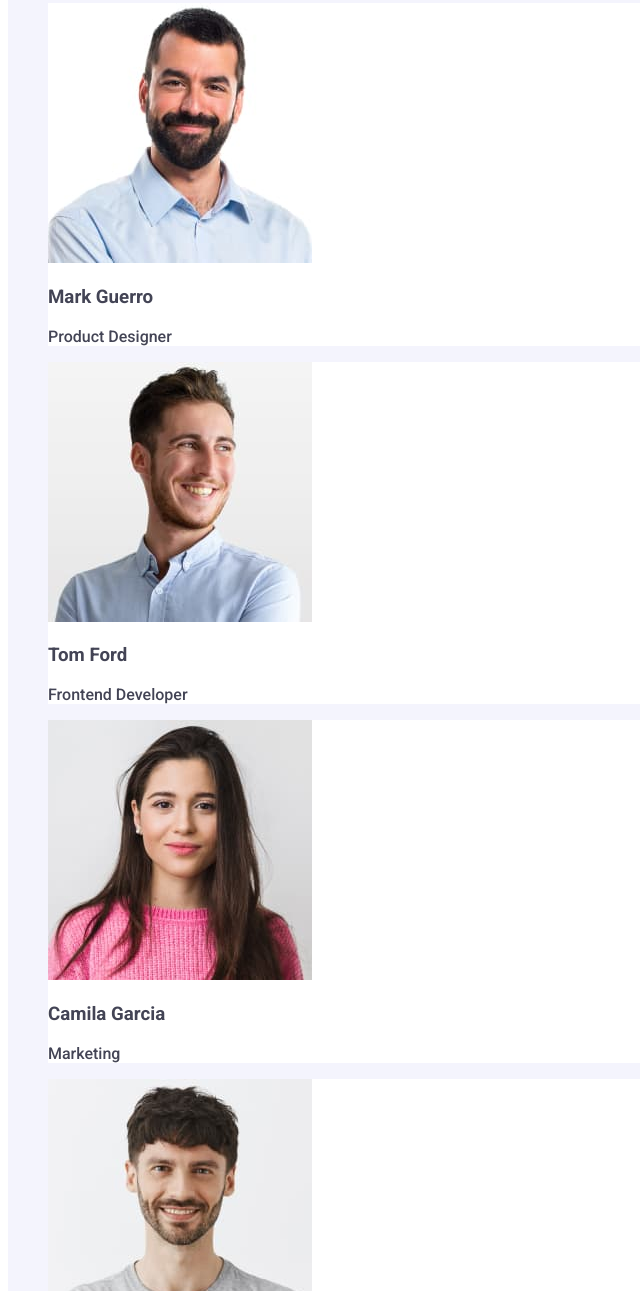
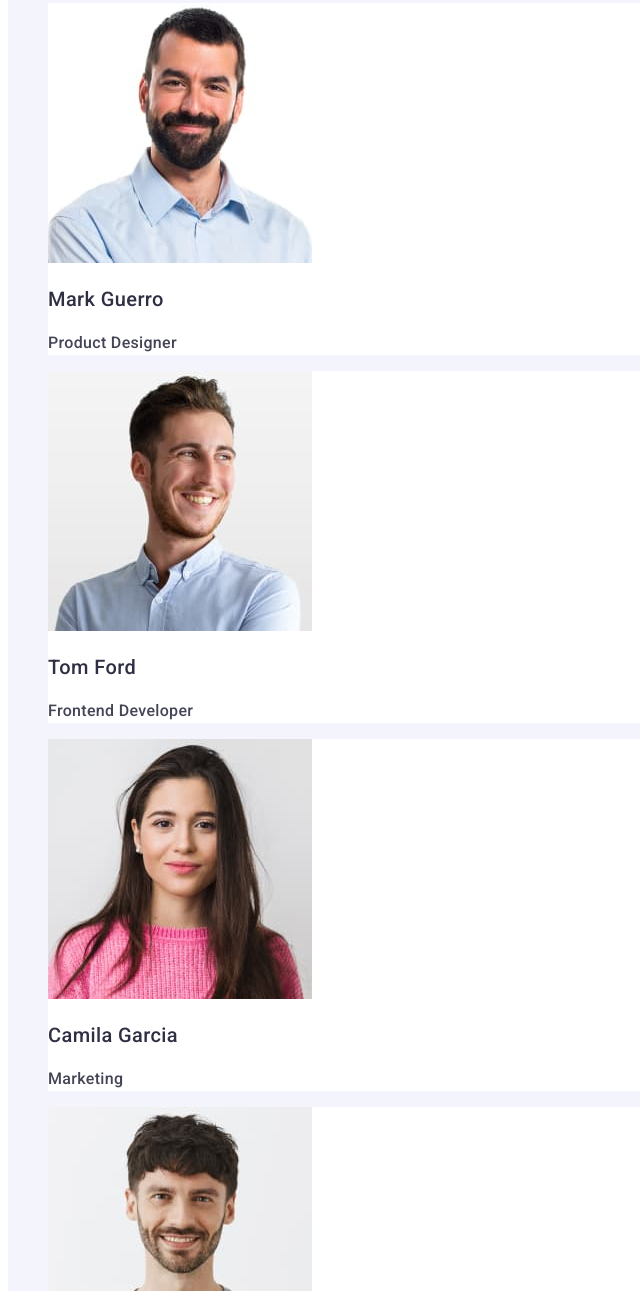
Before and after one commit to Karolfm12/goit-markup-hw-02, a plain HTML site: page index.html in a window 1280 px wide. Shown: the part 1872-3163 px from the top of the page, without its empty margins (0-640 px from the left). Drawn offline with Linux system fonts and the light colour scheme.

Commit message:
corrected7

```diff
--- a/index.html
+++ b/index.html
@@ -118,8 +118,8 @@
               width="264"
               height="260"
             />
-            <h3>Mark Guerro</h3>
-            <p>Product Designer</p>
+            <h3 class="headerthree">Mark Guerro</h3>
+            <p class="paragraph">Product Designer</p>
           </li>
           <li class="teammember">
             <img
@@ -128,8 +128,8 @@
               width="264"
               height="260"
             />
-            <h3>Tom Ford</h3>
-            <p>Frontend Developer</p>
+            <h3 class="headerthree">Tom Ford</h3>
+            <p class="paragraph">Frontend Developer</p>
           </li>
           <li class="teammember">
             <img
@@ -138,8 +138,8 @@
               width="264"
               height="260"
             />
-            <h3>Camila Garcia</h3>
-            <p>Marketing</p>
+            <h3 class="headerthree">Camila Garcia</h3>
+            <p class="paragraph">Marketing</p>
           </li>
           <li class="teammember">
             <img
```
